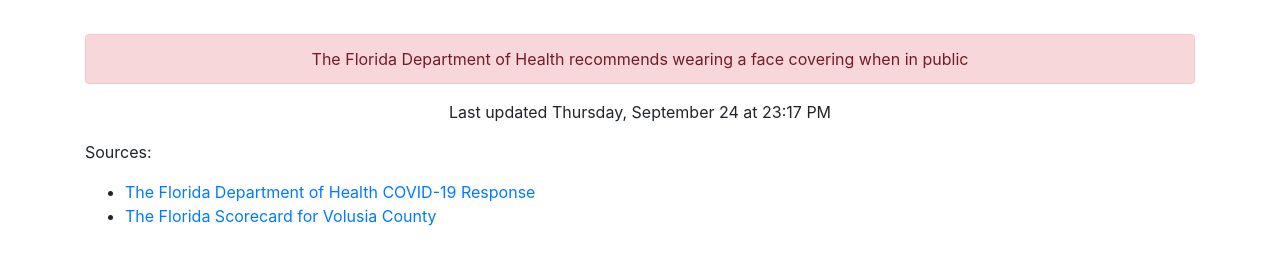
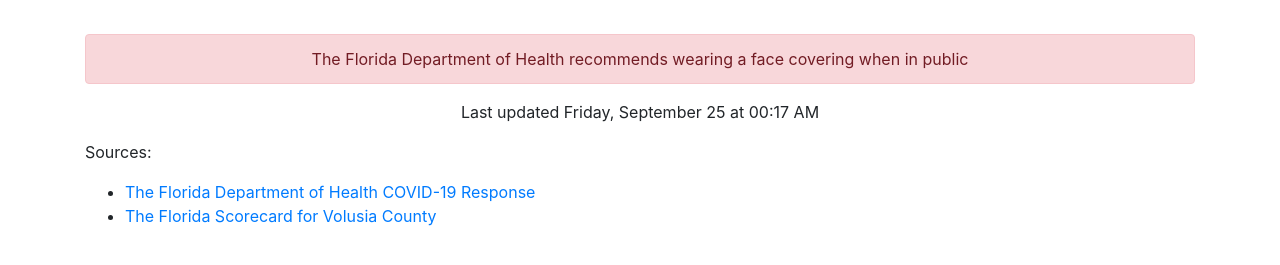
Before and after one commit to thinkjson/timeforchurch, a Jekyll site: the page built from index.md, in a window 1280 px wide. Shown: the part 612-877 px from the top of the page. Built offline with Jekyll 4.4.1, drawn with Linux system fonts in a browser that asks for light colours; our own code applies the rules of GitHub Pages for plain Markdown files.

Commit message:
Updating data

```diff
--- a/_includes/data.html
+++ b/_includes/data.html
@@ -9,4 +9,4 @@
     <div class="outcome text-danger">YES</div>
     <div class="alert alert-danger" role="alert">The Florida Department of Health recommends wearing a face covering when in public</div>
 
-    <p>Last updated Thursday, September 24 at 23:17 PM</p>
+    <p>Last updated Friday, September 25 at 00:17 AM</p>
```
